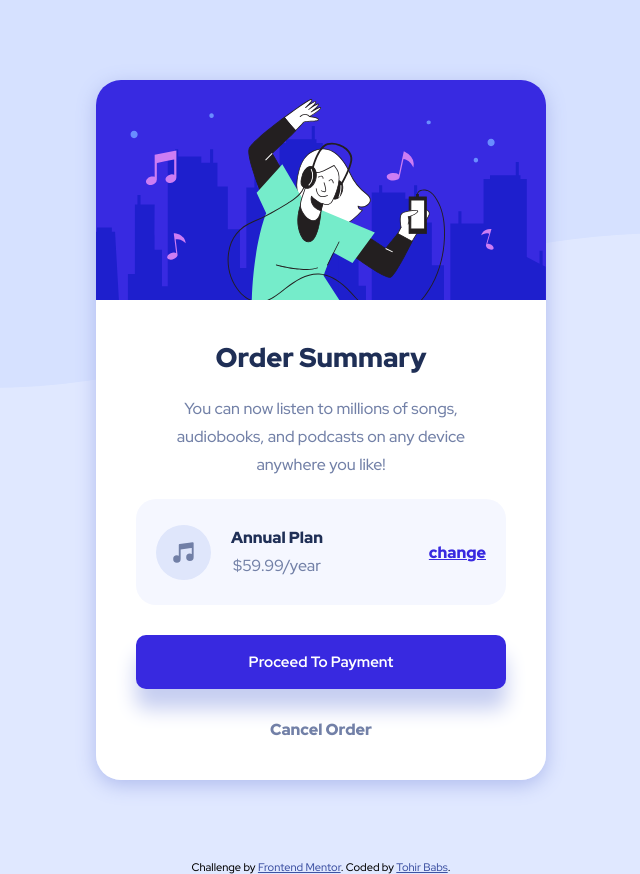
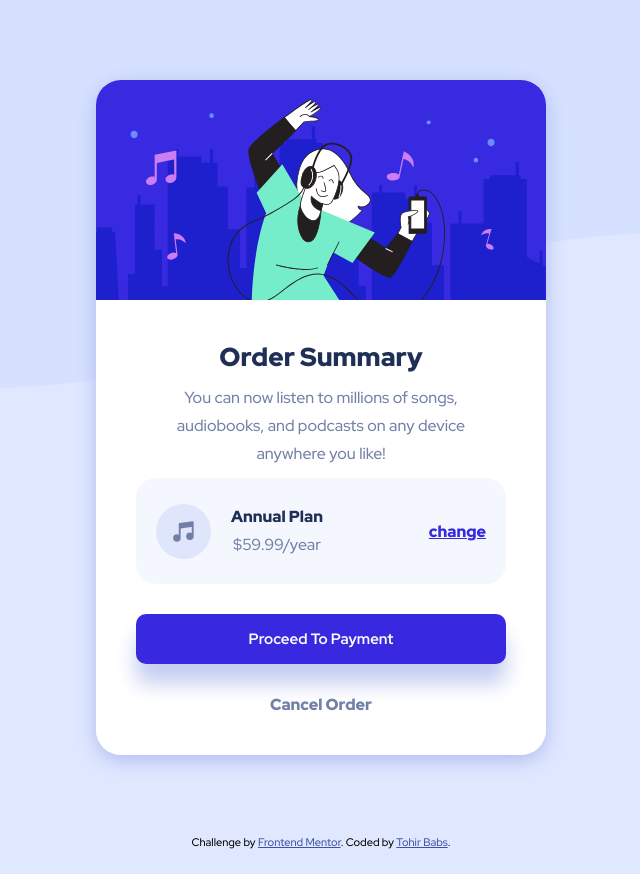
Before and after one commit to TohirBabs/Order-summary-card-component, a plain HTML site: page index.html in a window 1280 px wide. Shown: the whole page, without its empty margins (319-959 px from the left). After the commit the page ends 849 px from the top, so only its background shows below. Drawn offline with Linux system fonts and the light colour scheme.

Commit message:
Update style.css

```diff
--- a/style.css
+++ b/style.css
@@ -19,7 +19,7 @@ p {
 }
 
 button{
-    padding: 17px;
+    padding: 15px;
     color: white;
     background-color: hsl(245, 75%, 52%);
     font-size: 15px;
@@ -72,14 +72,14 @@ button:hover {
 }
 
 .info h1 {
-    font-size: 27px;
+    font-size: 26px;
     text-transform: capitalize;
     font-weight: 900;
     color: hsl(223, 47%, 23%);
 }
 
 .info p {
-    padding: 20px;
+    padding: 10px;
 }
 
 .music-plan {
@@ -130,6 +130,7 @@ button:hover {
     color: hsl(224, 23%, 55%);
     font-weight: 850;
     text-transform:  capitalize;
+    padding-bottom: 10px;
 }
 
 .cancel a:hover {
```
